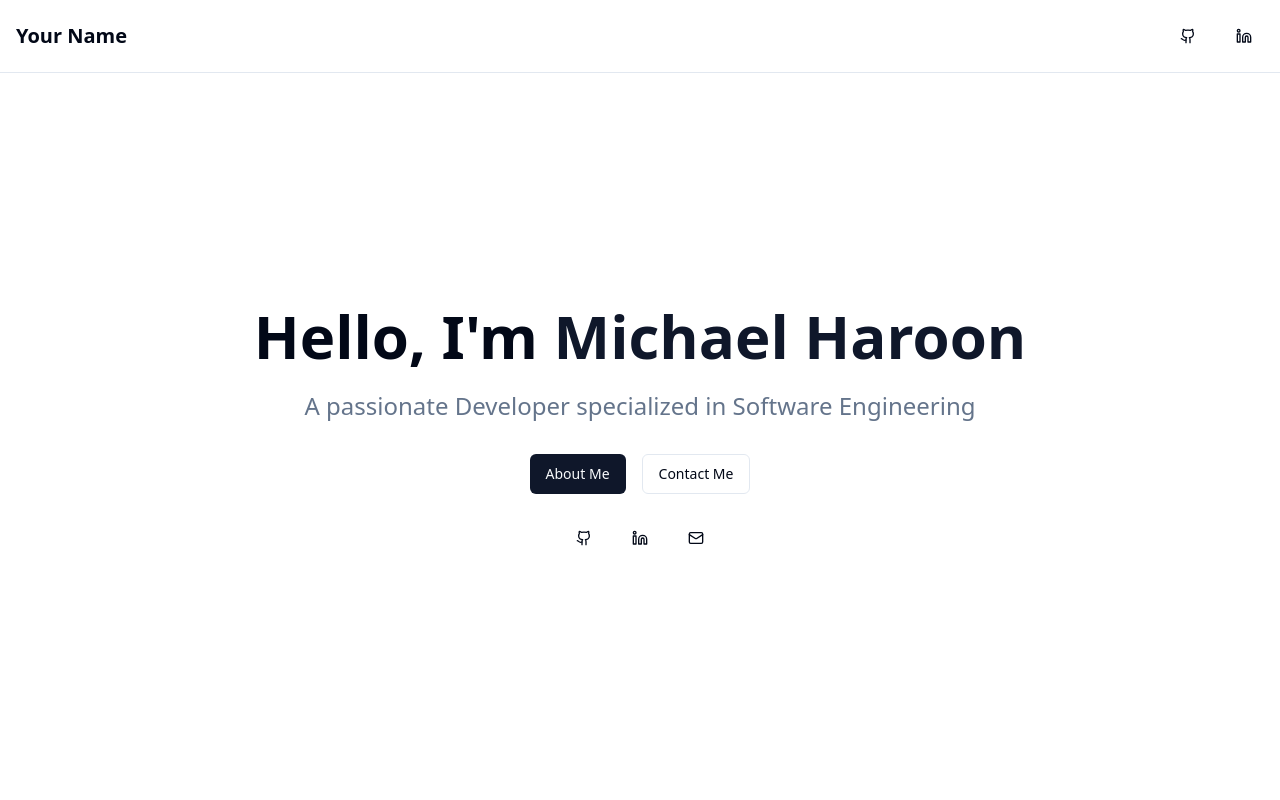
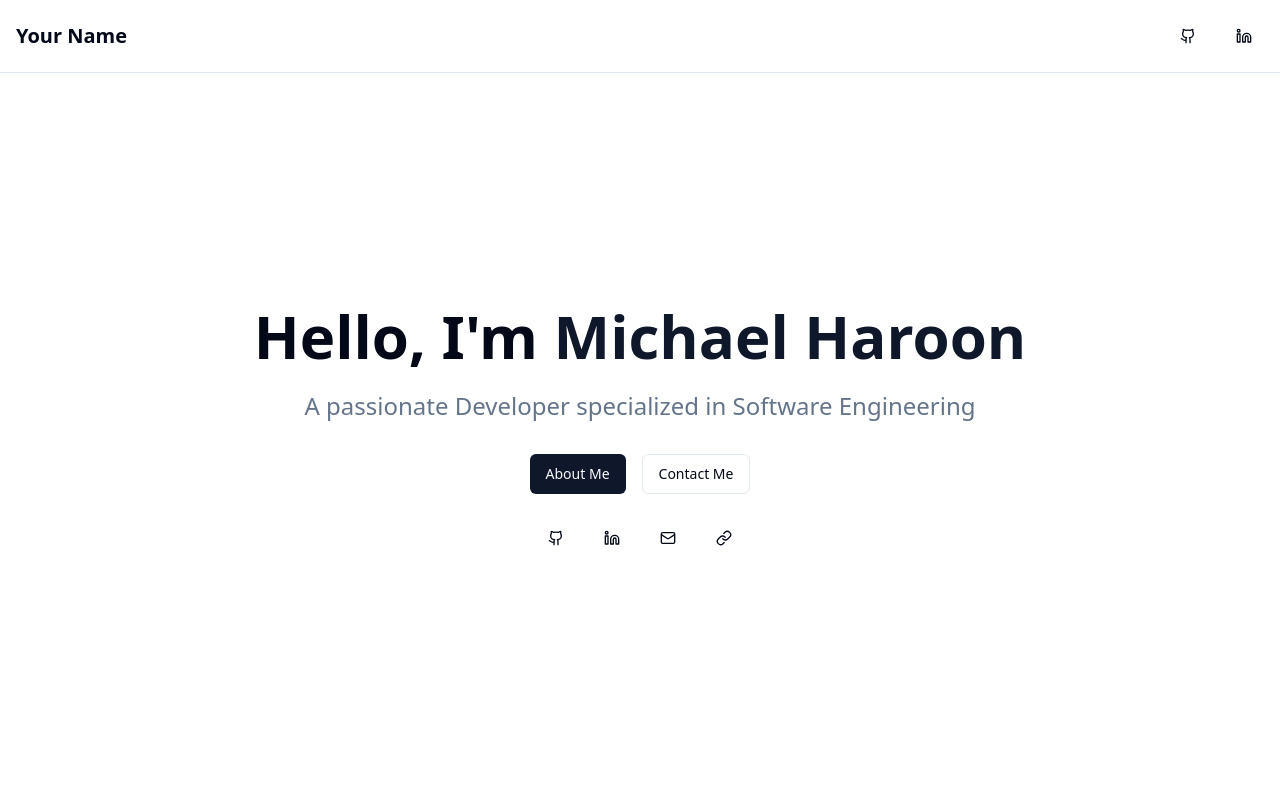
Before and after one commit to michael-haroon/michael-haroon.github.io, a React (Vite) app: page / in a window 1280 px wide. Shown: the top 800 px of the page. Built offline with nearby package versions, Linux system fonts and the light colour scheme.

Commit message:
Add Kaggle link
Add a link to Kaggle in the header.

```diff
--- a/src/components/Hero.tsx
+++ b/src/components/Hero.tsx
@@ -1,7 +1,7 @@
 
 import React from 'react';
 import { Button } from '@/components/ui/button';
-import { Github, Linkedin, Mail } from 'lucide-react';
+import { Github, Linkedin, Mail, Link } from 'lucide-react';
 
 const Hero = () => {
   return (
@@ -37,6 +37,11 @@ const Hero = () => {
               <Mail className="h-6 w-6" />
             </a>
           </Button>
+          <Button variant="ghost" size="icon" asChild>
+            <a href="https://kaggle.com/michaelharoon" target="_blank" rel="noopener noreferrer" aria-label="Kaggle">
+              <Link className="h-6 w-6" />
+            </a>
+          </Button>
         </div>
       </div>
     </section>
```
